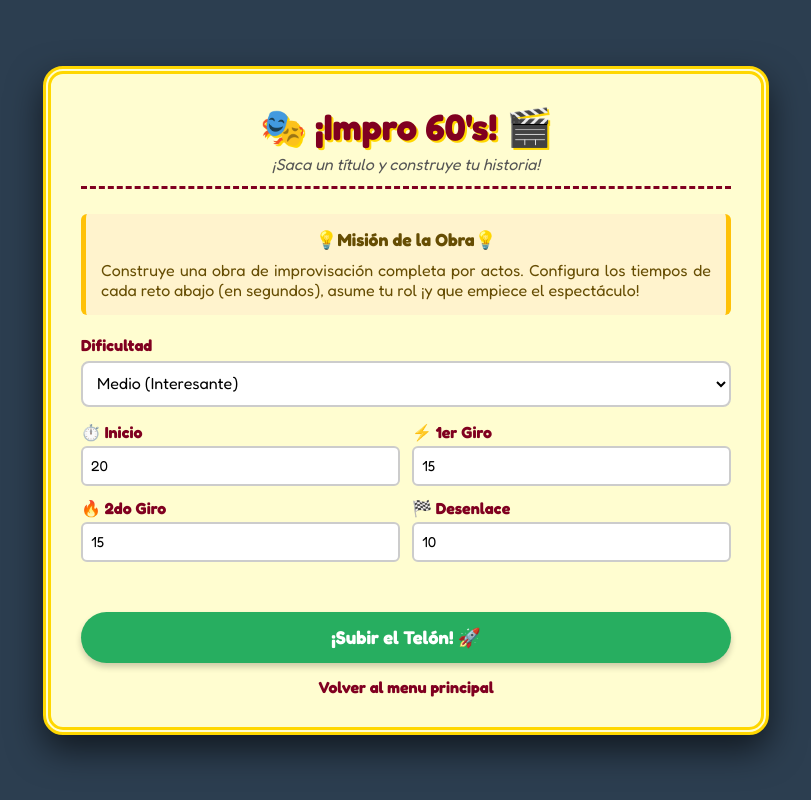
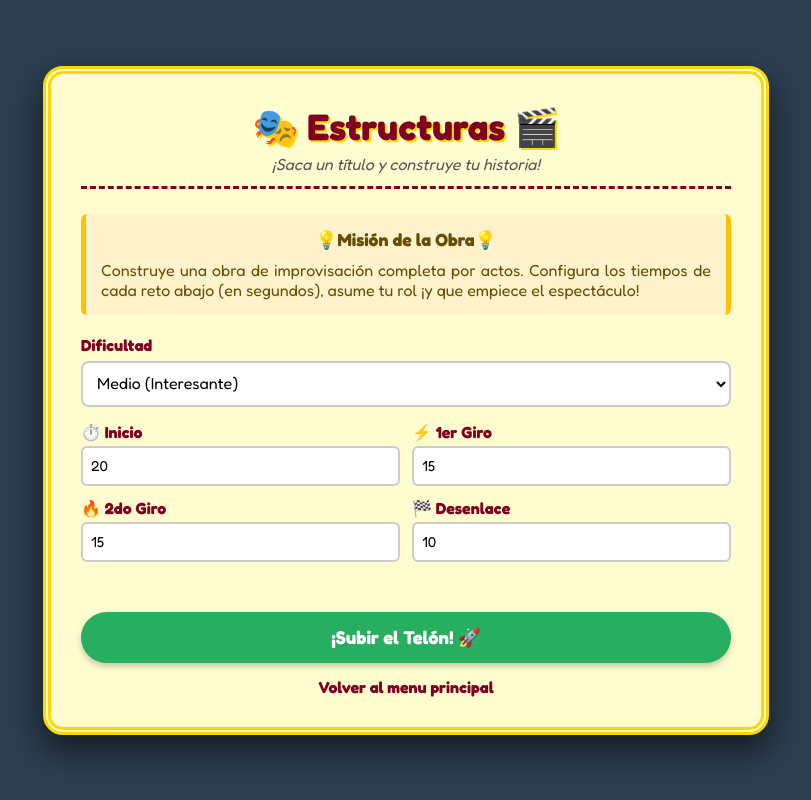
Before and after one commit to zoitrix/teatro, a Next.js app: page /structure in a window 1280 px wide. Shown: the whole page, without its empty margins (234-1045 px from the left). Built offline with nearby package versions, Linux system fonts and the light colour scheme.

Commit message:
títulos

```diff
--- a/app/improia/page.tsx
+++ b/app/improia/page.tsx
@@ -24,7 +24,7 @@ export default function ImproChatModularPage() {
     <div className={styles.teatroPageWrapper}>
       <div className={styles.teatroContainer}>
         <header className={styles.teatroHeader}>
-          <h1>🎭 ¡Batalla! 🎬</h1>
+          <h1>🎭 ImprovIA 🎬</h1>
           <p className={styles.subtitulo}>
             {controller.pantalla === 'config'
               ? 'Ajusta los tiempos del libreto por actos'
--- a/app/page.tsx
+++ b/app/page.tsx
@@ -30,7 +30,7 @@ export default function HomePage() {
     <main className={styles.teatroContainer}>
       <header className={styles.teatroHeader}>
         <h1>Impro Trainer</h1>
-        <p className={styles.subtitulo}>Elige tu escenario de entrenamiento (v0.0)</p>
+        <p className={styles.subtitulo}>Elige tu escenario de entrenamiento (v0.1)</p>
       </header>
 
       <section className={styles.escenario} aria-label="Menu principal">
--- a/app/structure/page.tsx
+++ b/app/structure/page.tsx
@@ -17,7 +17,7 @@ export default function ImproBaseModularPage() {
   return (
     <div className={styles.teatroContainer}>
       <header className={styles.teatroHeader}>
-        <h1>🎭 ¡Impro 60's! 🎬</h1>
+        <h1>🎭 Estructuras 🎬</h1>
         <p className={styles.subtitulo}>
           {controller.pantalla === 'config'
             ? '¡Saca un título y construye tu historia!'
```
